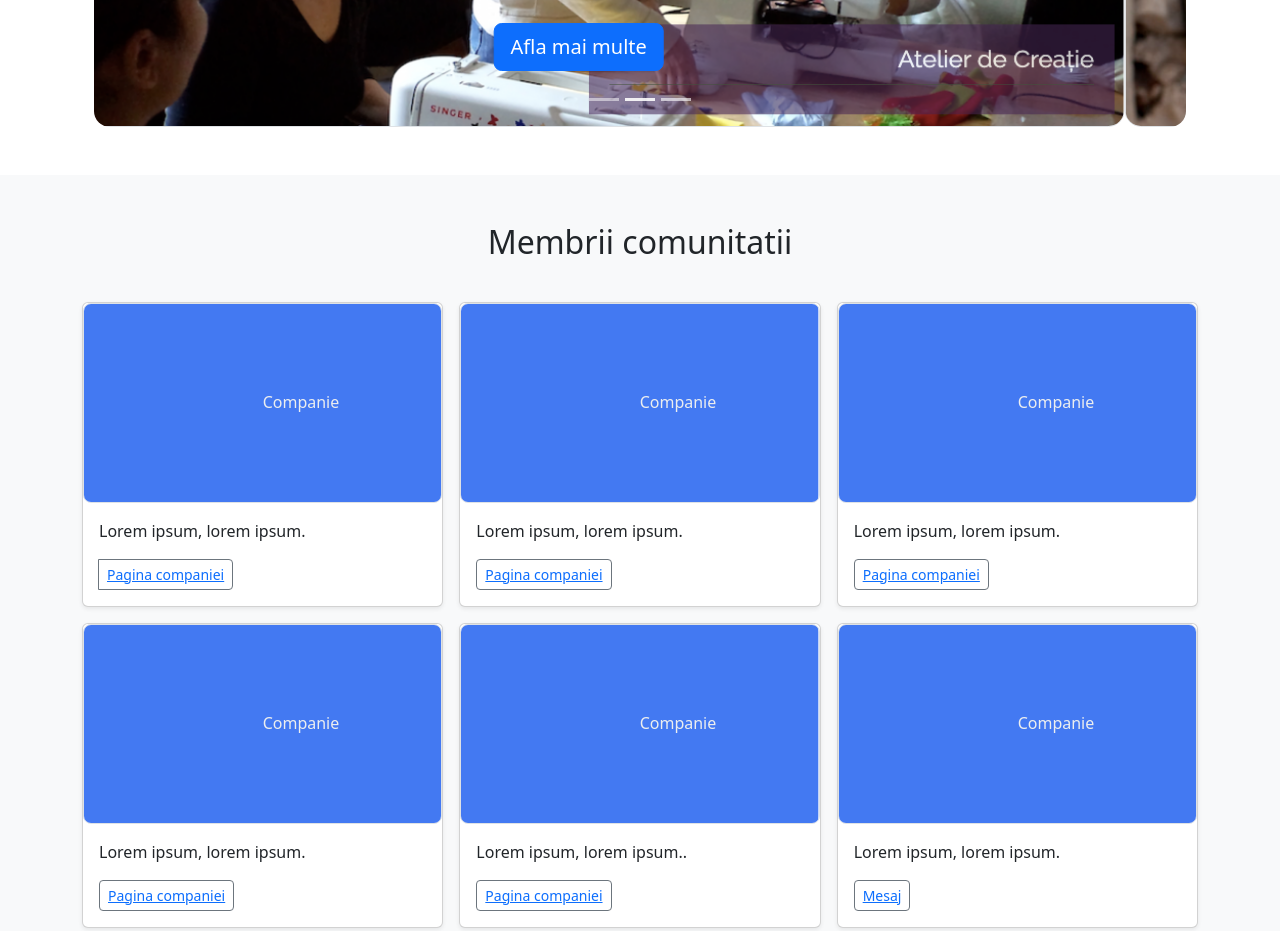
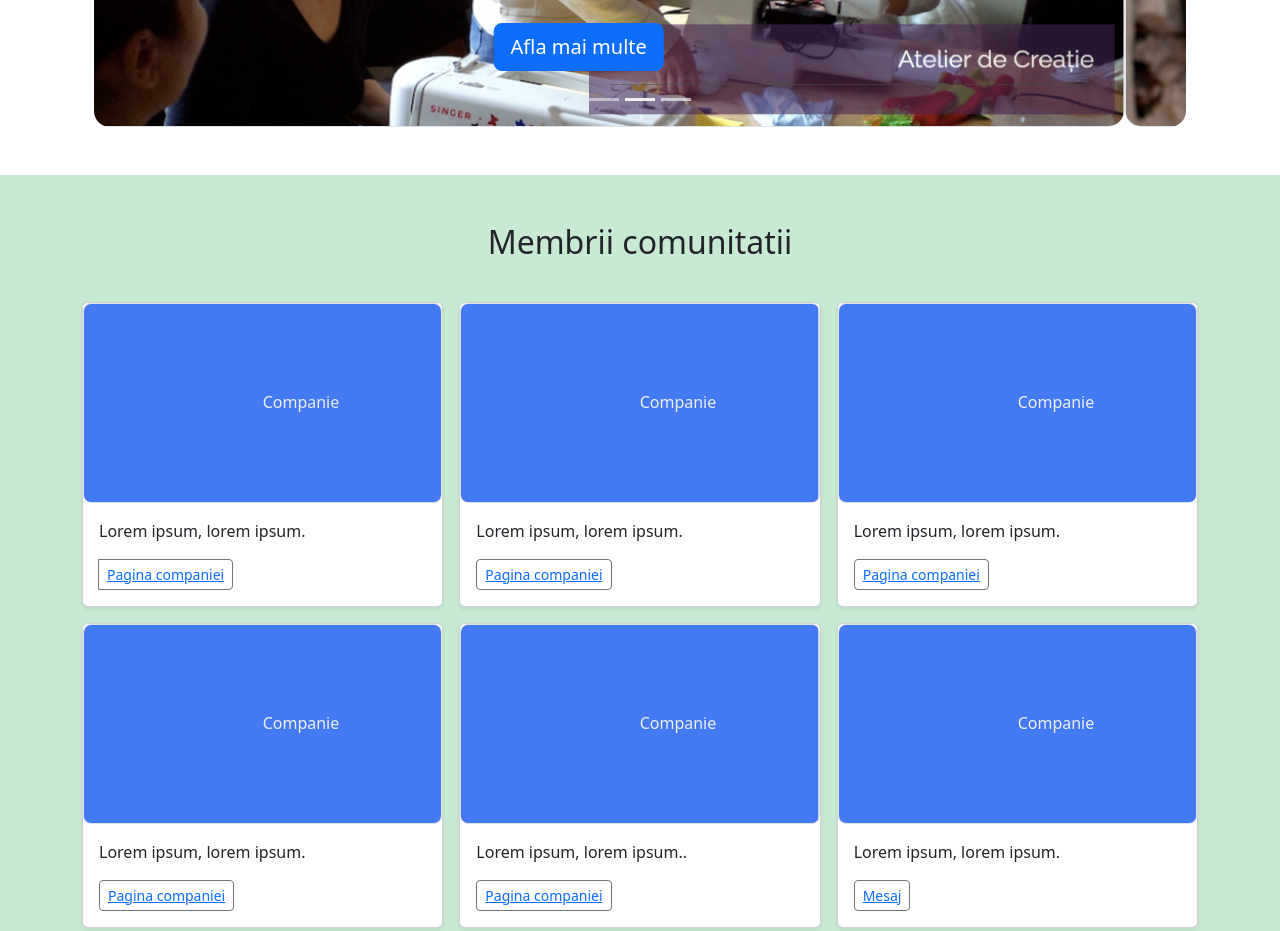
Before and after one commit to Alygreat/Comunitate-ACSIS, a plain HTML site: page index.html in a window 1280 px wide. Shown: the part 1021-1952 px from the top of the page. Drawn offline with nearby package versions, Linux system fonts and the light colour scheme.

Commit message:
Update index.html

```diff
--- a/index.html
+++ b/index.html
@@ -294,8 +294,9 @@ background-color: DBDFEA;   /*#D2E9E9 */  /*FECDA6;*/  /*     EEEDEB; */
 
         <!--
         AICI THUMBNAIL
+  bg-body-tertiary
         -->
-        <div class="membrii album py-5 bg-body-tertiary">
+        <div class="membrii album py-5 ">
             <div class="container">
         <h2 class="pb-2 text-center">Membrii comunitatii</h2>
               <br />
```
